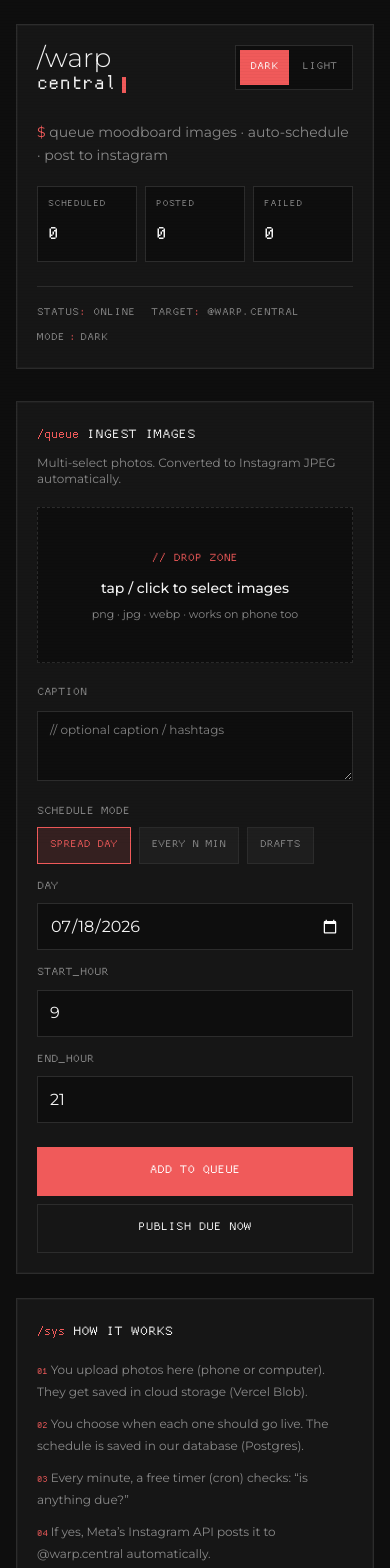
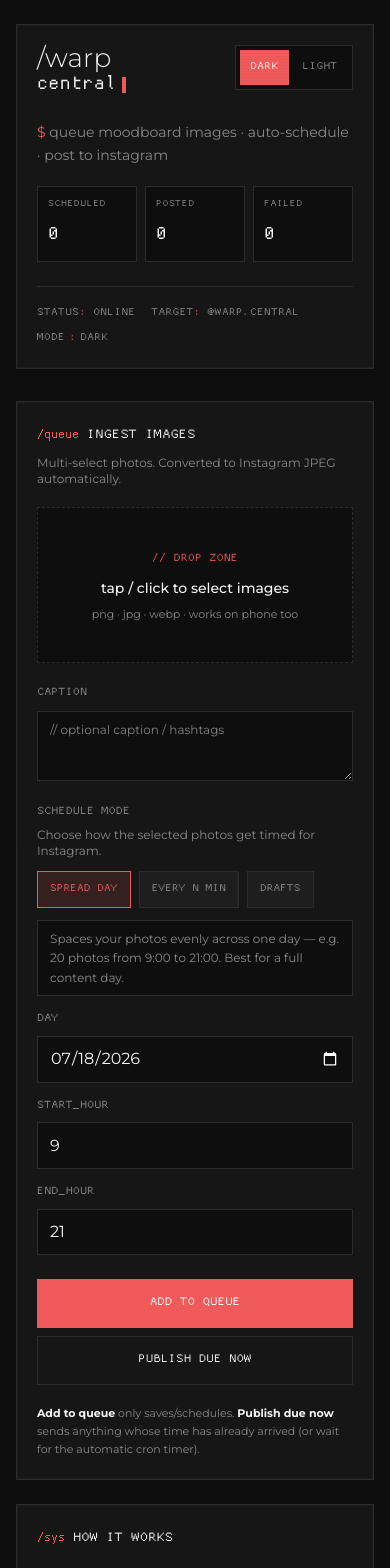
Before and after one commit to roseycalamari/warp_central_bot, a Next.js app: page / in a window 390 px wide. Shown: the top 1568 px of the page. Built offline with nearby package versions, Linux system fonts and the light colour scheme; no server answers; the database is empty.

Commit message:
Clarify schedule modes and publish flow in the UI.

```diff
--- a/src/app/page.tsx
+++ b/src/app/page.tsx
@@ -260,6 +260,9 @@
               <legend className="mb-1 label-pixel text-[var(--muted)]">
                 schedule mode
               </legend>
+              <p className="text-xs text-[var(--muted)] sm:text-sm">
+                Choose how the selected photos get timed for Instagram.
+              </p>
               <div className="flex flex-wrap gap-2">
                 {(
                   [
@@ -280,6 +283,11 @@
               </div>
 
               {mode === "bulk_day" && (
+                <>
+                  <p className="border border-[var(--line)] bg-[var(--bg)] px-3 py-2 text-xs leading-relaxed text-[var(--muted)]">
+                    Spaces your photos evenly across one day — e.g. 20 photos
+                    from 9:00 to 21:00. Best for a full content day.
+                  </p>
                   <div className="grid grid-cols-1 gap-3 sm:grid-cols-3">
                     <Field label="day">
                       <input
@@ -310,10 +318,16 @@
                       />
                     </Field>
                   </div>
+                </>
               )}
 
               {mode === "stagger" && (
-                <Field label="interval_minutes">
+                <>
+                  <p className="border border-[var(--line)] bg-[var(--bg)] px-3 py-2 text-xs leading-relaxed text-[var(--muted)]">
+                    Starts soon, then posts one after another every N minutes.
+                    Good for a quick test or a short burst.
+                  </p>
+                  <Field label="minutes between posts">
                     <input
                       type="number"
                       min={5}
@@ -323,6 +337,14 @@
                       className="field text-sm"
                     />
                   </Field>
+                </>
+              )}
+
+              {mode === "draft" && (
+                <p className="border border-[var(--line)] bg-[var(--bg)] px-3 py-2 text-xs leading-relaxed text-[var(--muted)]">
+                  Saves photos without a publish time. You can schedule them
+                  later.
+                </p>
               )}
             </fieldset>
 
@@ -339,6 +361,13 @@
                 {publishing ? "publishing..." : "publish due now"}
               </button>
             </div>
+            <p className="text-[11px] leading-relaxed text-[var(--muted)]">
+              <strong className="text-[var(--ink)]">Add to queue</strong> only
+              saves/schedules.{" "}
+              <strong className="text-[var(--ink)]">Publish due now</strong>{" "}
+              sends anything whose time has already arrived (or wait for the
+              automatic cron timer).
+            </p>
 
             {message && (
               <p
```
Lines whose indentation alone changed are shown as unchanged.
